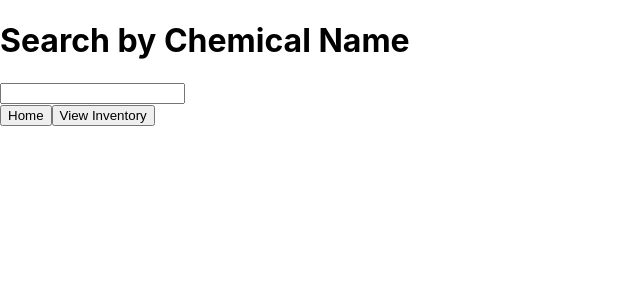
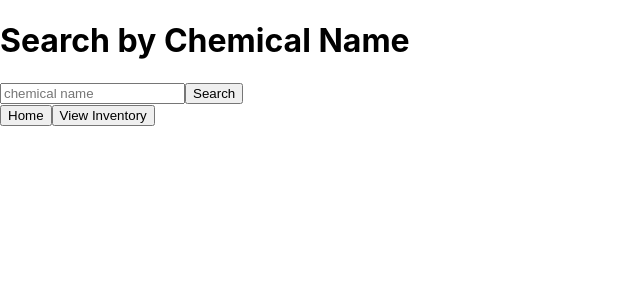
Before and after one commit to RBLutsky/chemical-storage-solution, a React (Create React App) app in the folder client/: page /chemical in a window 1280 px wide. Shown: the top 300 px of the page, without its empty margins (0-640 px from the left). Built offline with nearby package versions, Linux system fonts and the light colour scheme.

Commit message:
search and click search button

```diff
--- a/client/src/Components/ChemicalPage.js
+++ b/client/src/Components/ChemicalPage.js
@@ -1,31 +1,39 @@
 //PAGE = SEARCH BY CHEMICAL NAME
-
-//search for chemcial by name and return list of matches
+//includes:
+    //search for chemcial by name
+    //return list of matches
     //click to add to inventory
 //button to HomePage
 //button to Inventory
 
 import React from 'react';
-// import { Component } from 'react';
+import { Component } from 'react';
 import SearchBar from './SearchBar';
-import { Button} from 'reactstrap';
+import { Button } from 'reactstrap';
 import { Link } from 'react-router-dom';
 
+class ChemicalPage extends Component {
+    constructor(props) {
+        super(props);
+        this.state = {
+            chemicals: [],
+        };
+        this.chemicalSearch = this.chemicalSearch.bind(this);
+    }
 
-const ChemicalPage = () => {
-    // constructor(props) {
-    //     super(props);
-    //     this.state = {
-    //         chemicalName: '',
-    //         storageCategory: '',
-    //     };
-    // }
+    //search for a chemical
+    chemicalSearch(searchTerm) {
+        console.log('the chemicalPage:' ,searchTerm);
 
-    // render() {
+    }
+
+    render() {
         return (
             <div>
                 <h1>Search by Chemical Name</h1>
-            <SearchBar />
+
+                {/* set new prop/value(function) to pass to SearchBar */}
+                <SearchBar onSearchTermChange={this.chemicalSearch} />
                 <Chemical-SearchList />
                 <Link to='/'>
                     <Button color="primary">Home</Button>
@@ -37,6 +45,6 @@ const ChemicalPage = () => {
         )
 
     }
-// }
+}
 
     export default ChemicalPage
--- a/client/src/Components/SearchBar.js
+++ b/client/src/Components/SearchBar.js
@@ -1,29 +1,48 @@
-import React, {Component} from 'react';
+import React, { Component } from 'react';
+import { Button } from 'reactstrap';
 
 class SearchBar extends Component {
     constructor(props) {
         super(props);
-        this.state = { searchTerm: "" };
+        this.state = {
+            searchTerm: ""
+        };
+
+        this.onChange = this.onChange.bind(this);
+        this.onClick = this.onClick.bind(this);
+    }
+    // grab the term each time the input changes
+    onChange(e) {
+        this.setState({ searchTerm: e.target.value });
+        this.props.onSearchTermChange(this.searchTerm);
+
+    }
+
+    //go get the data - should be getting in Chemical page?
+    onClick(e) {
+        alert("A chemical was submitted: " + this.state.searchTerm);
+        e.preventDefault();
     }
 
     render() {
         return (
-            <div className="search-bar">
+            <div className="search-bar" >
                 <input
                     //To update, we need to bind the value of the input to our term
+                    type='search'
                     value={this.state.searchTerm}
+                    name='q'
+                    placeholder="chemical name"
+                    onChange={this.onChange}
 
-                    onChange={event => this.onInputChange(event.target.value)} />
+                />
+                <span>
+                    <Button type='submit' onClick={this.onClick}color="primary">Search</Button>
+                </span>
             </div>
         );
     }
-    // we want to update the term each time the input changes
-    onInputChange(searchTerm) {
-        this.setState({ searchTerm });
-        // console.log(this.state);
-        // invoke props.onSearchTermChange and pass in the term every time the input changes
-        this.props.onSearchTermChange(searchTerm);
-    }
+
 }
 
 export default SearchBar;
```
Lines whose indentation alone changed are shown as unchanged.
